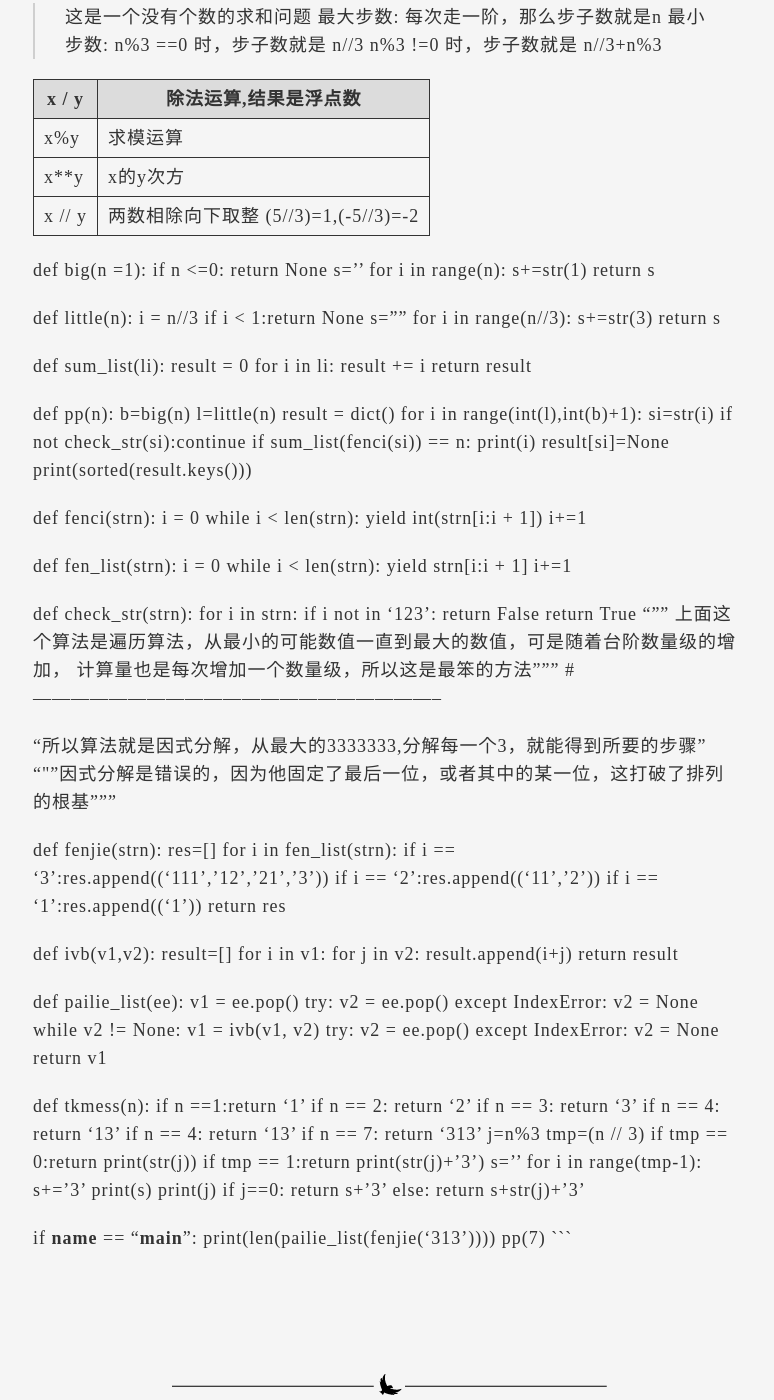
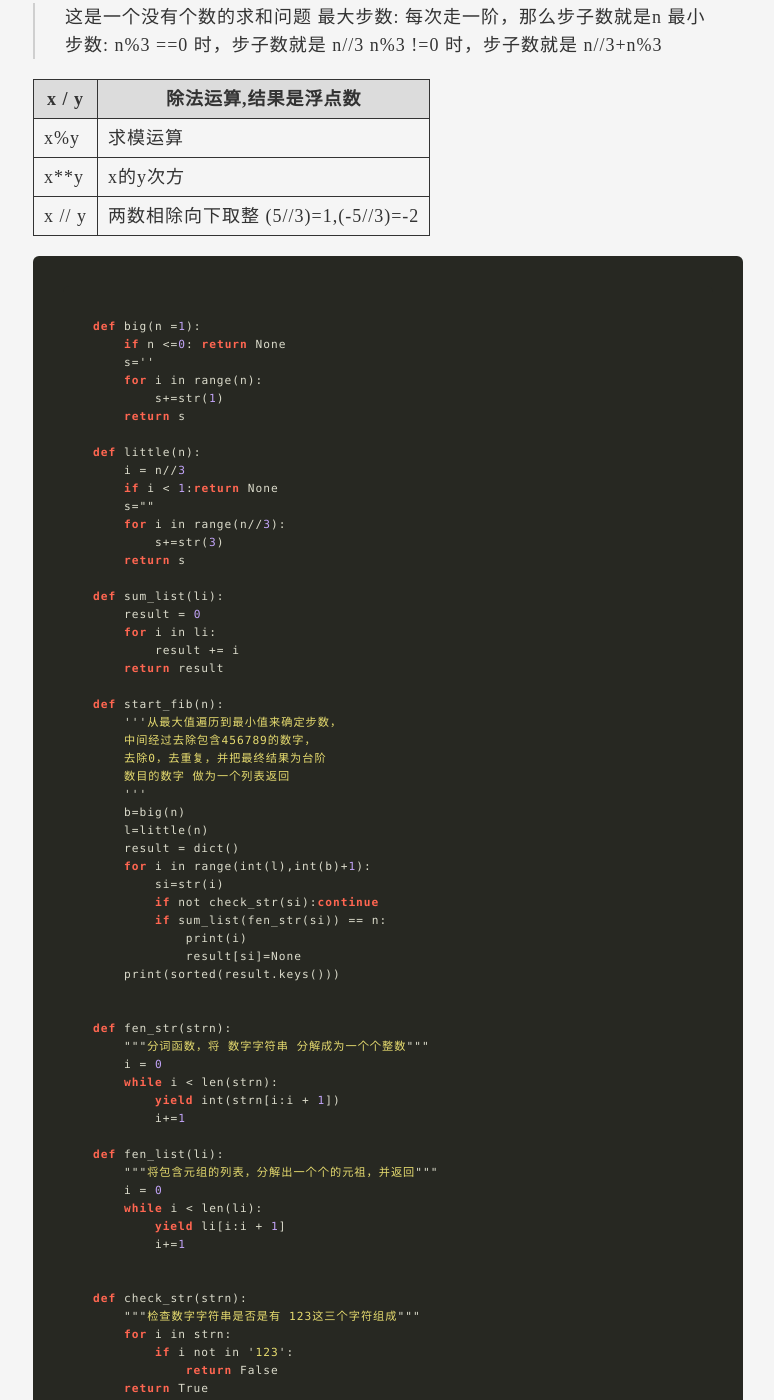
Before and after one commit to hlowd/hlowd.github.io, a Jekyll site: the page built from _posts/2017-3-29-牛顿家的楼梯.md, in a window 1280 px wide and 1400 px high, scrolled down 1309 px. Shown: the whole window, without its empty margins (252-1026 px from the left). Built offline with Jekyll 4.4.1, drawn with Linux system fonts in a browser that asks for light colours; our own code applies the rules of GitHub Pages for plain Markdown files; some of the changed text lies outside the part shown.

Commit message:
Update 2017-3-29-牛顿家的楼梯.md

````diff
--- a/_posts/2017-3-29-牛顿家的楼梯.md
+++ b/_posts/2017-3-29-牛顿家的楼梯.md
@@ -48,6 +48,7 @@ def fib_02(n):
 |x**y|x的y次方|
 |x // y|两数相除向下取整 (5//3)=1,(-5//3)=-2|
 
+```python
 def big(n =1):
     if n <=0: return None
     s=''
@@ -69,46 +70,65 @@ def sum_list(li):
         result += i
     return result
 
-def pp(n):
+def start_fib(n):
+    '''从最大值遍历到最小值来确定步数，
+    中间经过去除包含456789的数字，
+    去除0，去重复，并把最终结果为台阶
+    数目的数字 做为一个列表返回
+    '''
     b=big(n)
     l=little(n)
     result = dict()
     for i in range(int(l),int(b)+1):
         si=str(i)
         if not check_str(si):continue
-        if sum_list(fenci(si)) == n:
+        if sum_list(fen_str(si)) == n:
             print(i)
             result[si]=None
     print(sorted(result.keys()))
 
-def fenci(strn):
+
+def fen_str(strn):
+    """分词函数，将 数字字符串 分解成为一个个整数"""
     i = 0
     while i < len(strn):
         yield int(strn[i:i + 1])
         i+=1
 
-def fen_list(strn):
+def fen_list(li):
+    """将包含元组的列表，分解出一个个的元祖，并返回"""
     i = 0
-    while i < len(strn):
-        yield strn[i:i + 1]
+    while i < len(li):
+        yield li[i:i + 1]
         i+=1
 
 
 def check_str(strn):
+    """检查数字字符串是否是有 123这三个字符组成"""
     for i in strn:
         if i not in '123':
             return False
     return True
 """
-上面这个算法是遍历算法，从最小的可能数值一直到最大的数值，可是随着台阶数量级的增加，
-计算量也是每次增加一个数量级，所以这是最笨的方法"""
-#-----------------------------------------------------------------
+上面这个算法是遍历算法，从最小的可能数值一直到最大的数值，
+可是随着台阶数量级的增加，计算量也是每次增加一个数量级，
+所以这是最笨的方法
+"""
 
 
-"所以算法就是因式分解，从最大的3333333,分解每一个3，就能得到所要的步骤"
-"""因式分解是错误的，因为他固定了最后一位，或者其中的某一位，这打破了排列的根基"""
+"""
+-----------------
+所以算法就是因式分解，
+从最大的3333333,分解每一个3，
+就能得到所要的步骤
+-----------------
+"""
+
+"""因式分解是错误的，因为他固定了最后一位，或者其中的某一位"""
+
 
 def fenjie(strn):
+    """因式分解函数，将一个数字字符串分解成，一个包含元组的列表"""
     res=[]
     for i in fen_list(strn):
         if i == '3':res.append(('111','12','21','3'))
@@ -119,34 +139,49 @@ def fenjie(strn):
 
 
 def ivb(v1,v2):
+    """
+    今天才知道这玩意叫——笛卡尔积
+
+    笛卡尔乘积是指在数学中，两个集合X和Y的笛卡尓积（Cartesian product），又称直积，
+    表示为X × Y，第一个对象是X的成员而第二个对象是Y的所有可能有序对的其中一个成员。
+    假设集合A={a, b}，集合B={0, 1, 2}，
+    则两个集合的笛卡尔积为{(a, 0), (a, 1), (a, 2), (b, 0), (b, 1), (b, 2)}。
+
+    :param v1: 第一个列表
+    :param v2: 第二个列表
+    :return: 连个列表的的笛卡尔积存入第一个，然后返回
+    """
     result=[]
     for i in v1:
         for j in v2:
             result.append(i+j)
     return result
 
-def pailie_list(ee):
-    v1 = ee.pop()
+def pailie_list(li):
+    """
+    迭代调用一个 包含多个元组的列表 的笛卡尔积
+    """
+    v1 = li.pop()
     try:
-        v2 = ee.pop()
+        v2 = li.pop()
     except IndexError:
         v2 = None
     while v2 != None:
         v1 = ivb(v1, v2)
         try:
-            v2 = ee.pop()
+            v2 = li.pop()
         except IndexError:
             v2 = None
     return v1
 
 
-
-
-
-
-
-
 def tkmess(n):
+    """此函数是 因式分解 算法的思路整理
+    目的是从台阶数目得到一个可以分解的
+    数字字符串 然后通过对这个字符串进行
+    因式分解，通过求笛卡尔积来确定方法
+    此方法还不成熟，还在思考中。。。
+    """
     if n ==1:return '1'
     if n == 2: return '2'
     if n == 3: return '3'
@@ -169,5 +204,6 @@ def tkmess(n):
 
 if __name__ == "__main__":
     print(len(pailie_list(fenjie('313'))))
-    pp(7)
-```
+    start_fib(7)
+
+ ```
````
